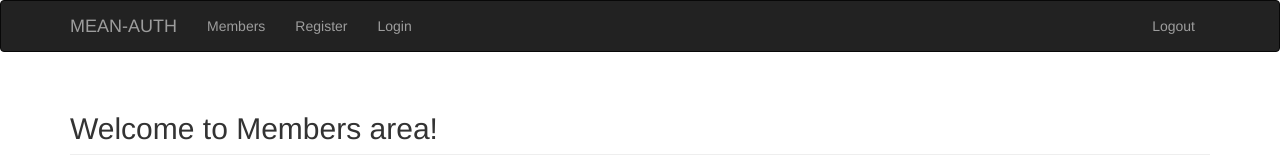
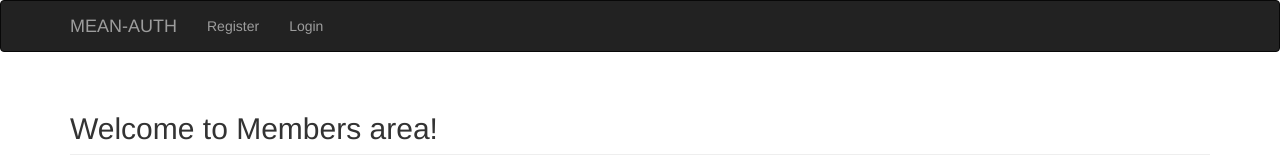
Before and after one commit to a-soliman/mean-auth-2, an Angular app: page / in a window 1280 px wide. Shown: the top 160 px of the page. Built offline with nearby package versions, Linux system fonts and the light colour scheme.

Commit message:
restriced the nav links conditionaly on the present of loggedin user

```diff
--- a/src/app/nav/nav.component.html
+++ b/src/app/nav/nav.component.html
@@ -12,12 +12,12 @@
 		</div>
 		<div class="navbar-collapse collapse">
 			<ul class="nav navbar-nav">
-				<li><a href="#">Members</a></li>
-				<li><a href="#">Register</a></li>
-				<li><a href="#">Login</a></li>
+				<li *ngIf="user"><a href="#">Members</a></li>
+				<li *ngIf="!user"><a href="#">Register</a></li>
+				<li *ngIf="!user"><a href="#">Login</a></li>
 			</ul>
 			<ul class="nav navbar-nav navbar-right">
-				<li><a href="#">Logout</a></li>
+				<li *ngIf="user"><a href="#">Logout</a></li>
 			</ul>
 		</div>
 	</div>
```
